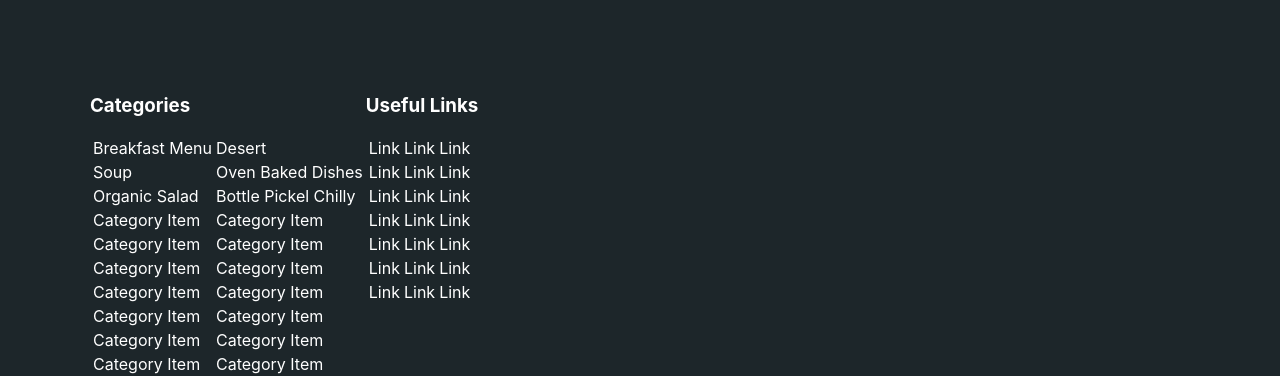
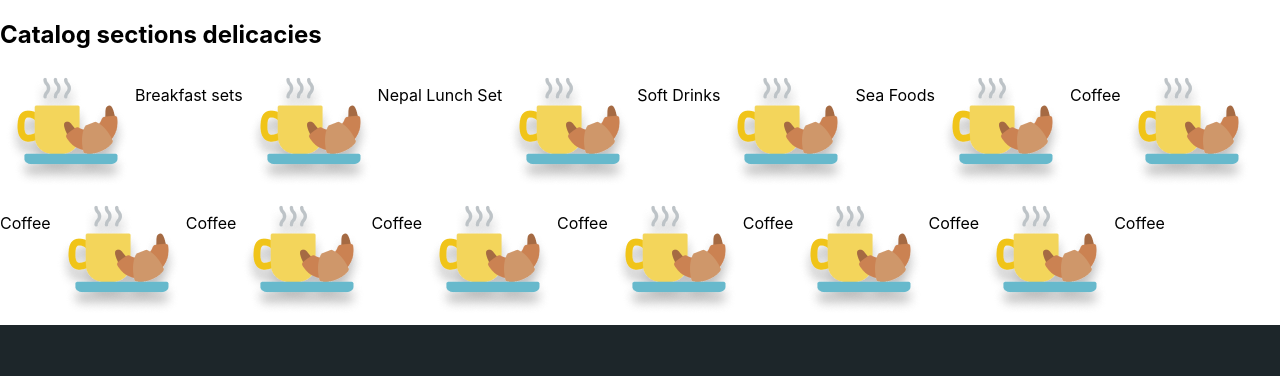
Before and after one commit to aayushdura/swivt-design-app, a React (Create React App) app: page / in a window 1280 px wide. Shown: the top 376 px of the page. Built offline with nearby package versions, Linux system fonts and the light colour scheme.

Commit message:
Added Catalogue component

```diff
--- a/src/App.tsx
+++ b/src/App.tsx
@@ -1,10 +1,12 @@
 import React from "react";
+import Catalogue from "./components/Catalogue/Catalogue";
 // import RiderSection from "./components/RiderSection/RiderSection";
 import Footer from "./components/Footer/Footer";
 
 function App() {
   return (
     <div className="App">
+      <Catalogue/>
       <footer className="footer-container">
         <Footer />
       </footer>
--- /dev/null
+++ b/src/components/Catalogue card/CatalogueCard.tsx
@@ -0,0 +1,18 @@
+import React from "react";
+
+export interface catalogueCardProps {
+  title: string;
+  imageSrc: string;
+}
+const CatalogueCard: React.FC<catalogueCardProps> = ({ imageSrc, title }) => {
+  return (
+    <>
+      <div className="image-container">
+        <img src={imageSrc} />
+      </div>
+      <p>{title}</p>
+    </>
+  );
+};
+
+export default CatalogueCard;
--- /dev/null
+++ b/src/components/Catalogue/Catalogue.scss
@@ -0,0 +1,4 @@
+.catalogue-card-container{
+    display: flex;
+    flex-wrap: wrap;
+}
--- /dev/null
+++ b/src/components/Catalogue/Catalogue.tsx
@@ -0,0 +1,40 @@
+import React from "react";
+import CatalogueCard, {
+  catalogueCardProps,
+} from "../Catalogue card/CatalogueCard";
+import "./Catalogue.scss"
+import catalogueItemImage from "../../Wireframes/thakali-e1603614702519 1.png";
+
+const Catalogue:React.FC = () => {
+  let cataloguesItems: Array<catalogueCardProps> = [
+    { title: "Breakfast sets", imageSrc: catalogueItemImage },
+    { title: "Nepal Lunch Set", imageSrc: catalogueItemImage },
+    { title: "Soft Drinks", imageSrc: catalogueItemImage },
+    { title: "Sea Foods", imageSrc: catalogueItemImage },
+    { title: "Coffee", imageSrc: catalogueItemImage },
+    { title: "Coffee", imageSrc: catalogueItemImage },
+    { title: "Coffee", imageSrc: catalogueItemImage },
+    { title: "Coffee", imageSrc: catalogueItemImage },
+    { title: "Coffee", imageSrc: catalogueItemImage },
+    { title: "Coffee", imageSrc: catalogueItemImage },
+    { title: "Coffee", imageSrc: catalogueItemImage },
+    { title: "Coffee", imageSrc: catalogueItemImage },
+  ];
+
+  return (
+    <main className="catalogue-wrapper">
+      <h2 className="catalogue-title">Catalog sections delicacies</h2>
+      <div className="catalogue-card-container">
+      {cataloguesItems.map((item, index) => (
+        <CatalogueCard
+          key={index}
+          imageSrc={item.imageSrc}
+          title={item.title}
+        />
+      ))}
+      </div>
+    </main>
+  );
+};
+
+export default Catalogue;
```
Also changed, not shown: src/Wireframes/thakali-e1603614702519 1.png (added).
